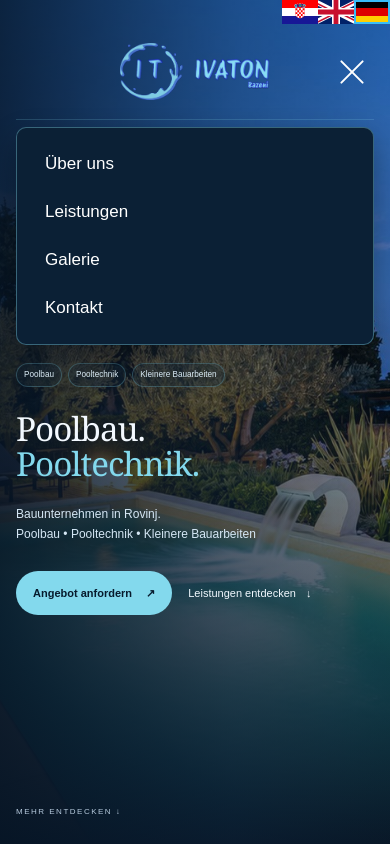
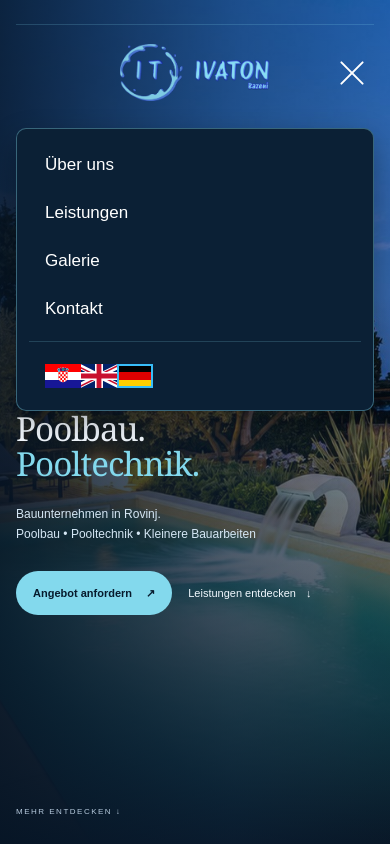
Before and after one commit to programmerant/ivaton-preview, a plain HTML site: page de.html in a window 390 px wide. Both pictures are taken after a click on the button "Menü öffnen". Shown: the top 844 px of the page. Drawn offline with Linux system fonts and the light colour scheme.

Commit message:
Move mobile divider above header and language flags into menu

```diff
--- a/css/ivaton-mobile-menu.css
+++ b/css/ivaton-mobile-menu.css
@@ -10,6 +10,8 @@
         height: 96px;
         min-height: 96px;
         z-index: 20;
+        border-bottom: 0;
+        border-top: 1px solid var(--line);
     }
     .header.has-mobile-menu .logo-slot {
         grid-column: 2;
@@ -65,6 +67,8 @@
         border-radius: 10px;
         background: #0b2035;
         box-shadow: 0 12px 30px #00000050;
+        max-height: calc(100svh - 144px);
+        overflow-y: auto;
         font: 400 17px/1.4 Arial, Helvetica, sans-serif;
         gap: 0;
     }
@@ -83,4 +87,49 @@
     }
     .header.has-mobile-menu > nav a:hover,
     .header.has-mobile-menu > nav a:focus-visible { background: #163a54; }
+    .header.has-mobile-menu > nav .language-switcher {
+        display: flex;
+        align-items: center;
+        align-self: stretch;
+        justify-content: flex-start;
+        gap: 0;
+        padding: 12px 16px 0;
+        margin: 8px 0 0;
+        border-top: 1px solid var(--line);
+    }
+    .header.has-mobile-menu > nav .language-switcher a {
+        position: relative;
+        display: flex;
+        align-items: center;
+        justify-content: center;
+        width: 36px;
+        min-height: 44px;
+        padding: 0;
+        margin: 0;
+        border: 0;
+        border-radius: 0;
+        background: transparent;
+    }
+    .header.has-mobile-menu > nav .language-switcher img {
+        display: block;
+        width: 36px;
+        height: 24px;
+        object-fit: cover;
+        border-radius: 0;
+    }
+    .header.has-mobile-menu > nav .language-switcher a span { display: none; }
+    .header.has-mobile-menu > nav .language-switcher a[lang="hr"] { order: 1; }
+    .header.has-mobile-menu > nav .language-switcher a[lang="en"] { order: 2; }
+    .header.has-mobile-menu > nav .language-switcher a[lang="de"] { order: 3; }
+    .header.has-mobile-menu > nav .language-switcher a[aria-current="true"]::after {
+        content: "";
+        position: absolute;
+        top: 10px;
+        left: 0;
+        width: 36px;
+        height: 24px;
+        box-sizing: border-box;
+        border: 2px solid #38bdf8;
+        pointer-events: none;
+    }
 }
--- a/de.html
+++ b/de.html
@@ -7,9 +7,10 @@
   <link rel="stylesheet" href="css/ivaton.css">
   <link rel="stylesheet" href="css/ivaton-content.css">
   <link rel="stylesheet" href="css/ivaton-languages.css?v=logo-20261008-b">
-<meta name="robots" content="noindex, nofollow"><script src="js/preview.js" defer></script><!-- IVATON MOBILE MENU START -->
-<link rel="stylesheet" href="css/ivaton-mobile-menu.css?v=burger-1">
-<script defer src="js/ivaton-mobile-menu.js?v=burger-1"></script>
+<meta name="robots" content="noindex, nofollow"><script src="js/preview.js" defer></script>
+<!-- IVATON MOBILE MENU START -->
+<link rel="stylesheet" href="css/ivaton-mobile-menu.css?v=burger-2">
+<script defer src="js/ivaton-mobile-menu.js?v=burger-2"></script>
 <!-- IVATON MOBILE MENU END -->
 </head>
 <body data-language-page="de">
--- a/js/ivaton-mobile-menu.js
+++ b/js/ivaton-mobile-menu.js
@@ -22,6 +22,14 @@
         button.appendChild(line);
     }
     const mobile = window.matchMedia("(max-width: 640px)");
+    const flags = document.querySelector("body > .language-switcher");
+    const flagsHome = flags && document.createComment("Language switcher position");
+    if (flags) flags.parentNode.insertBefore(flagsHome, flags);
+    function placeLanguages() {
+        if (!flags) return;
+        if (mobile.matches) nav.appendChild(flags);
+        else flagsHome.parentNode.insertBefore(flags, flagsHome.nextSibling);
+    }
     function setOpen(open, returnFocus = false) {
         const expanded = Boolean(open && mobile.matches);
         header.classList.toggle("is-menu-open", expanded);
@@ -49,9 +57,12 @@
     mobile.addEventListener("change", () => {
         const focused = document.activeElement;
         setOpen(false);
+        placeLanguages();
         if (mobile.matches && nav.contains(focused)) button.focus();
         if (!mobile.matches && focused === button) nav.querySelector("a")?.focus();
+        if (!mobile.matches && flags && flags.contains(focused)) focused.focus();
     });
     header.insertBefore(button, nav);
     header.classList.add("has-mobile-menu");
+    placeLanguages();
 })();
```
Also changed, not shown: en.html (+4 -3 lines), hr.html (+4 -3 lines), index.html (+4 -3 lines).
